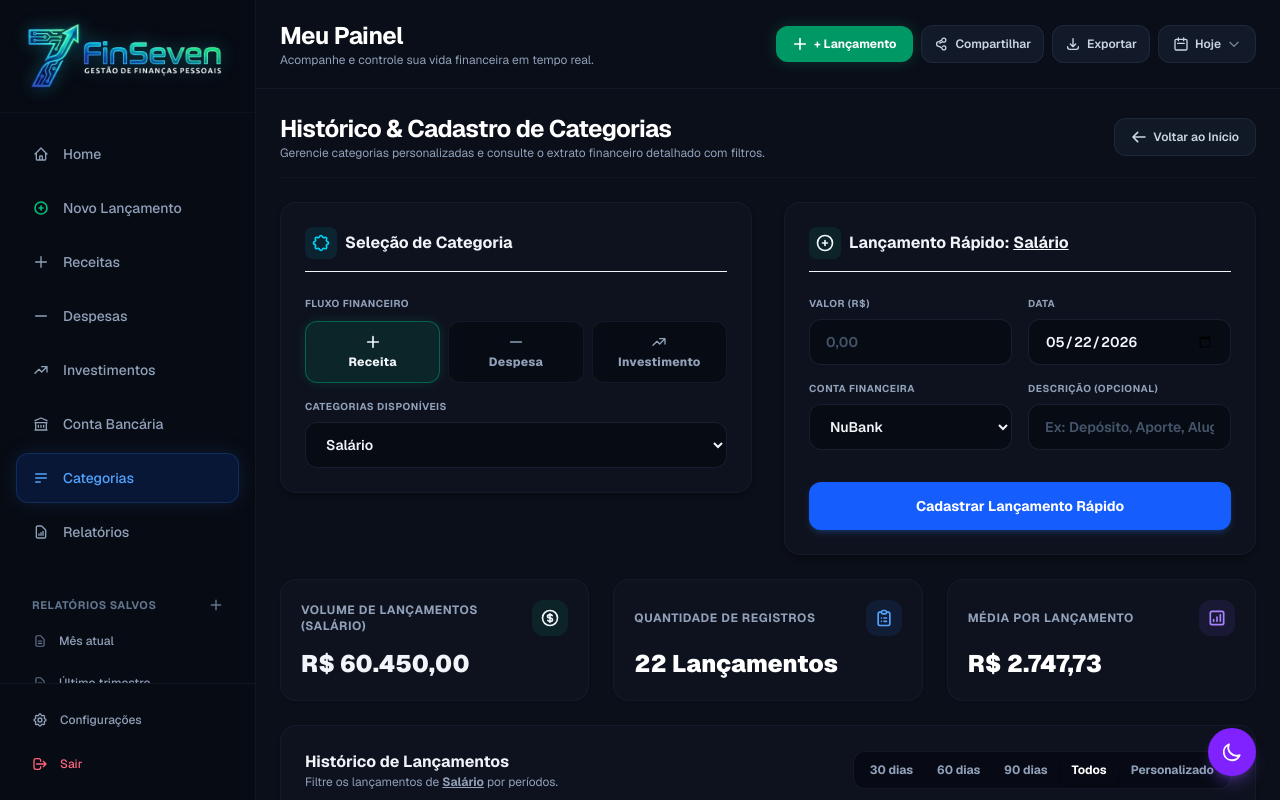
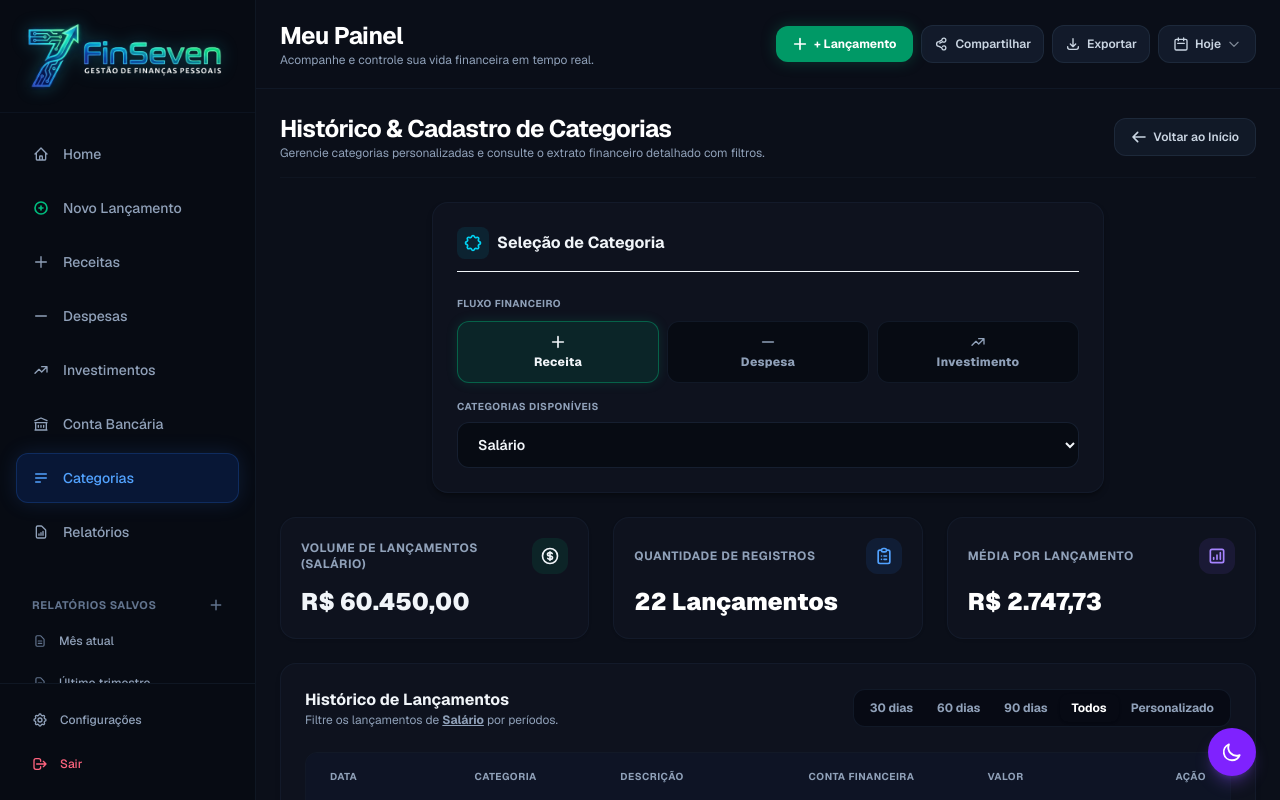
Before and after one commit to renattaschunemann/front-end_fintech_finseven, a Next.js app: page /categorias in a window 1280 px wide. Built offline with nearby package versions, Linux system fonts and the light colour scheme.

Commit message:
feat(categorias): remove quick launch form and centralize category selector

```diff
--- a/src/app/categorias/page.tsx
+++ b/src/app/categorias/page.tsx
@@ -167,13 +167,6 @@ export default function CategoriasPage() {
   const [startDate, setStartDate] = useState("");
   const [endDate, setEndDate] = useState("");
 
-  // Quick Launch Form State
-  const [quickDesc, setQuickDesc] = useState("");
-  const [quickValue, setQuickValue] = useState("");
-  const [quickDate, setQuickDate] = useState("2026-05-22");
-  const [quickAccount, setQuickAccount] = useState("NuBank");
-  const [registeredAccounts, setRegisteredAccounts] = useState<any[]>([]);
-
   const [toast, setToast] = useState<{ message: string; type: "success" | "info" | "error" } | null>(null);
 
   // Load transactions, custom categories, theme and bank accounts
@@ -204,18 +197,6 @@ export default function CategoriasPage() {
       }
     } else {
       setTransactions(INITIAL_TRANSACTIONS);
-    }
-
-    // 4. Bank Accounts
-    const savedAccounts = localStorage.getItem("finseven-bank-accounts");
-    if (savedAccounts) {
-      try {
-        const parsed = JSON.parse(savedAccounts);
-        setRegisteredAccounts(parsed);
-        if (parsed.length > 0) {
-          setQuickAccount(parsed[0].bankName);
-        }
-      } catch (e) {}
     }
 
     setIsLoaded(true);
@@ -343,43 +324,6 @@ export default function CategoriasPage() {
     setWritingCustom(false);
     setCustomCategoryName("");
     showToast(`Categoria "${cleanName}" cadastrada com sucesso!`, "success");
-  };
-
-  // Quick Launch (Novo Lançamento Rápido)
-  const handleQuickLaunch = (e: React.FormEvent) => {
-    e.preventDefault();
-
-    const valNum = parseFloat(quickValue.replace(",", "."));
-    if (isNaN(valNum) || valNum <= 0) {
-      showToast("Por favor, informe um valor válido.", "error");
-      return;
-    }
-
-    if (
-      selectedCategory === "Outras fontes" ||
-      selectedCategory === "Outras fontes de despesa" ||
-      selectedCategory === "Outras fontes de investimento"
-    ) {
-      showToast("Por favor, salve a categoria customizada antes de lançar.", "error");
-      return;
-    }
-
-    const newTx: Transaction = {
-      id: "tx-quick-" + Date.now(),
-      date: quickDate,
-      category: selectedCategory,
-      description: quickDesc.trim() || `${selectedType === "Receitas" ? "Receita" : selectedType === "Despesas" ? "Despesa" : "Investimento"} em ${selectedCategory}`,
-      account: quickAccount,
-      value: selectedType === "Despesas" ? -valNum : valNum,
-      type: selectedType
-    };
-
-    setTransactions([newTx, ...transactions]);
-    showToast("Lançamento rápido cadastrado com sucesso!", "success");
-
-    // Reset Form
-    setQuickDesc("");
-    setQuickValue("");
   };
 
   // Date window filters calculator
@@ -536,9 +480,9 @@ export default function CategoriasPage() {
           </div>
 
           {/* Form Rows */}
-          <div className="grid grid-cols-1 lg:grid-cols-12 gap-8 items-start">
-            {/* Left Side: Category Config */}
-            <div className={`lg:col-span-6 backdrop-blur-md border rounded-2xl p-6 shadow-md transition-all ${
+          <div className="flex justify-center w-full">
+            {/* Category Config */}
+            <div className={`w-full max-w-2xl backdrop-blur-md border rounded-2xl p-6 shadow-md transition-all ${
               theme === "dark" ? "bg-[#101422]/70 border-slate-800/40 shadow-2xl shadow-black/30" : "bg-white border-slate-200 shadow-sm"
             }`}>
               <div className="flex items-center gap-2 mb-6 pb-3 border-b border-slate-850/50">
@@ -710,148 +654,6 @@ export default function CategoriasPage() {
                   </form>
                 )}
               </div>
-            </div>
-
-            {/* Right Side: Novo Lançamento Rápido Form */}
-            <div className={`lg:col-span-6 backdrop-blur-md border rounded-2xl p-6 shadow-md transition-all ${
-              theme === "dark" ? "bg-[#101422]/70 border-slate-800/40 shadow-2xl shadow-black/30" : "bg-white border-slate-200 shadow-sm"
-            }`}>
-              <div className="flex items-center gap-2 mb-6 pb-3 border-b border-slate-850/50">
-                <div className={`p-1.5 rounded-lg ${
-                  selectedType === "Receitas"
-                    ? theme === "dark" ? "bg-emerald-500/10 text-emerald-450" : "bg-emerald-50 text-emerald-600"
-                    : selectedType === "Despesas"
-                    ? theme === "dark" ? "bg-rose-500/10 text-rose-450" : "bg-rose-50 text-rose-600"
-                    : theme === "dark" ? "bg-cyan-500/10 text-cyan-400" : "bg-cyan-50 text-cyan-600"
-                }`}>
-                  <svg className="w-5 h-5 stroke-[2]" fill="none" viewBox="0 0 24 24" stroke="currentColor">
-                    <path strokeLinecap="round" strokeLinejoin="round" d="M12 9v3m0 0v3m0-3h3m-3 0H9m12 0a9 9 0 11-18 0 9 9 0 0118 0z" />
-                  </svg>
-                </div>
-                <h3 className={`text-base font-bold ${theme === "dark" ? "text-slate-100" : "text-slate-800"}`}>
-                  Lançamento Rápido: <span className="underline">{selectedCategory}</span>
-                </h3>
-              </div>
-
-              <form onSubmit={handleQuickLaunch} className="space-y-4">
-                <div className="grid grid-cols-2 gap-4">
-                  {/* Value Input */}
-                  <div>
-                    <label className={`text-[10px] font-bold uppercase tracking-wider block mb-2 ${
-                      theme === "dark" ? "text-slate-400" : "text-slate-500"
-                    }`}>
-                      Valor (R$)
-                    </label>
-                    <input
-                      type="number"
-                      step="0.01"
-                      min="0.01"
-                      required
-                      value={quickValue}
-                      onChange={(e) => setQuickValue(e.target.value)}
-                      placeholder="0,00"
-                      className={`w-full px-4 py-3 rounded-xl border text-sm font-semibold transition-all outline-none ${
-                        theme === "dark"
-                          ? "bg-[#070b13] border-slate-800/70 text-slate-200 focus:border-blue-500/60 focus:ring-1 focus:ring-blue-500/30 placeholder-slate-600"
-                          : "bg-slate-50 border-slate-200 text-slate-800 focus:border-blue-500 focus:bg-white focus:ring-1 focus:ring-blue-200 placeholder-slate-400"
-                      }`}
-                    />
-                  </div>
-
-                  {/* Date Input */}
-                  <div>
-                    <label className={`text-[10px] font-bold uppercase tracking-wider block mb-2 ${
-                      theme === "dark" ? "text-slate-400" : "text-slate-500"
-                    }`}>
-                      Data
-                    </label>
-                    <input
-                      type="date"
-                      required
-                      value={quickDate}
-                      onChange={(e) => setQuickDate(e.target.value)}
-                      onClick={(e) => (e.currentTarget as any).showPicker?.()}
-                      className={`w-full px-4 py-3 rounded-xl border text-sm font-semibold transition-all outline-none cursor-pointer ${
-                        theme === "dark"
-                          ? "bg-[#070b13] border-slate-800/70 text-slate-250 focus:border-blue-500/60 focus:ring-1 focus:ring-blue-500/30"
-                          : "bg-slate-50 border-slate-200 text-slate-800 focus:border-blue-500 focus:bg-white focus:ring-1 focus:ring-blue-200"
-                      }`}
-                    />
-                  </div>
-                </div>
-
-                <div className="grid grid-cols-2 gap-4">
-                  {/* Account Select */}
-                  <div>
-                    <label className={`text-[10px] font-bold uppercase tracking-wider block mb-2 ${
-                      theme === "dark" ? "text-slate-400" : "text-slate-500"
-                    }`}>
-                      Conta Financeira
-                    </label>
-                    <select
-                      value={quickAccount}
-                      onChange={(e) => setQuickAccount(e.target.value)}
-                      className={`w-full px-4 py-3 rounded-xl border text-sm font-semibold transition-all outline-none cursor-pointer ${
-                        theme === "dark"
-                          ? "bg-[#070b13] border-slate-800/70 text-slate-250 focus:border-blue-500/60 focus:ring-1 focus:ring-blue-500/30"
-                          : "bg-slate-50 border-slate-200 text-slate-800 focus:border-blue-500 focus:bg-white focus:ring-1 focus:ring-blue-200"
-                      }`}
-                    >
-                      {registeredAccounts.length > 0 ? (
-                        registeredAccounts.map((acc) => (
-                          <option key={acc.id} value={acc.bankName}>
-                            {acc.bankName}
-                          </option>
-                        ))
-                      ) : (
-                        ["NuBank", "Itaú", "Bradesco", "Caixa Econômica", "Santander"].map((acc) => (
-                          <option key={acc} value={acc}>
-                            {acc}
-                          </option>
-                        ))
-                      )}
-                    </select>
-                  </div>
-
-                  {/* Description Input */}
-                  <div>
-                    <label className={`text-[10px] font-bold uppercase tracking-wider block mb-2 ${
-                      theme === "dark" ? "text-slate-400" : "text-slate-500"
-                    }`}>
-                      Descrição (Opcional)
-                    </label>
-                    <input
-                      type="text"
-                      value={quickDesc}
-                      onChange={(e) => setQuickDesc(e.target.value)}
-                      placeholder="Ex: Depósito, Aporte, Aluguel"
-                      className={`w-full px-4 py-3 rounded-xl border text-sm font-semibold transition-all outline-none ${
-                        theme === "dark"
-                          ? "bg-[#070b13] border-slate-800/70 text-slate-200 focus:border-blue-500/60 focus:ring-1 focus:ring-blue-500/30 placeholder-slate-600"
-                          : "bg-slate-50 border-slate-200 text-slate-800 focus:border-blue-500 focus:bg-white focus:ring-1 focus:ring-blue-200 placeholder-slate-400"
-                      }`}
-                    />
-                  </div>
-                </div>
-
-                <button
-                  type="submit"
-                  disabled={
-                    selectedCategory === "Outras fontes" ||
-                    selectedCategory === "Outras fontes de despesa" ||
-                    selectedCategory === "Outras fontes de investimento"
-                  }
-                  className={`w-full font-bold py-3.5 px-4 rounded-xl text-sm transition-all shadow-md hover:scale-[1.01] active:scale-[0.99] cursor-pointer mt-4 ${
-                    selectedCategory === "Outras fontes" ||
-                    selectedCategory === "Outras fontes de despesa" ||
-                    selectedCategory === "Outras fontes de investimento"
-                      ? "bg-slate-700 text-slate-400 cursor-not-allowed shadow-none"
-                      : "bg-blue-600 hover:bg-blue-500 text-white shadow-blue-500/20"
-                  }`}
-                >
-                  Cadastrar Lançamento Rápido
-                </button>
-              </form>
             </div>
           </div>
 
```
